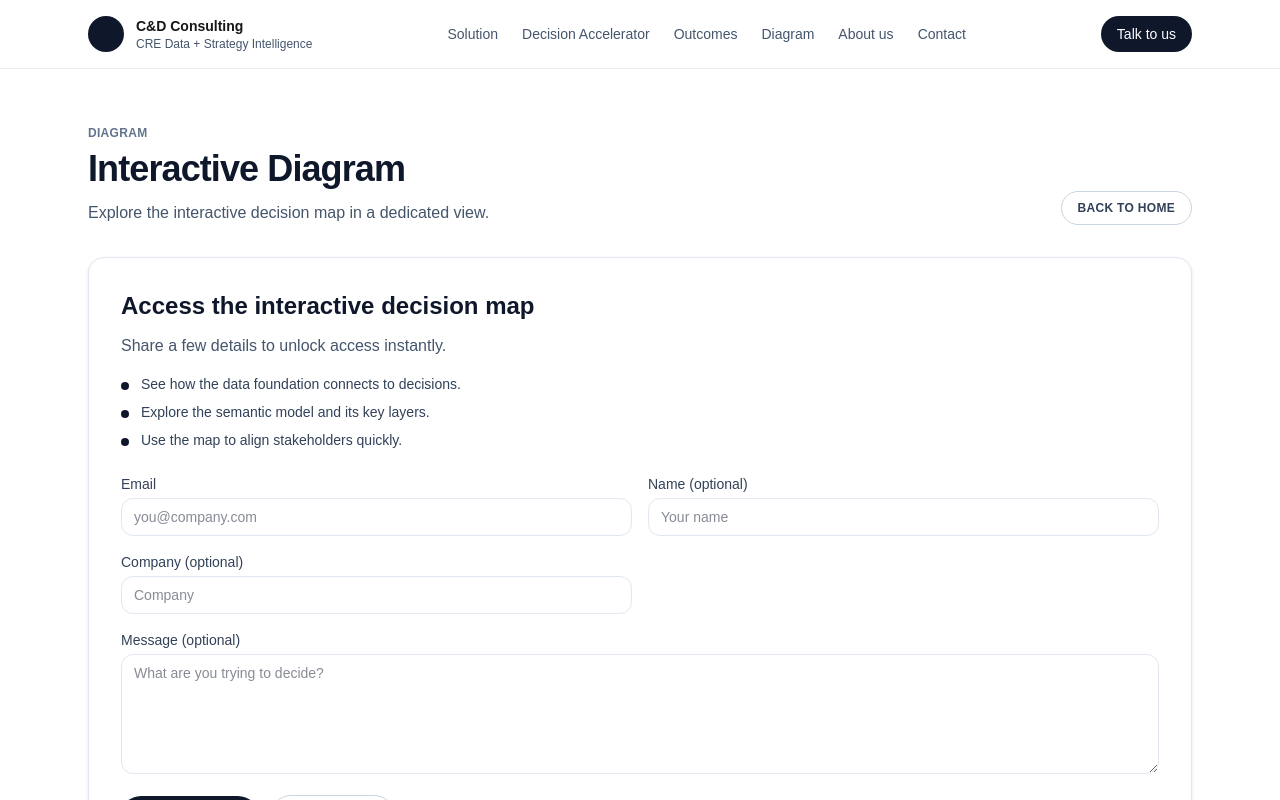
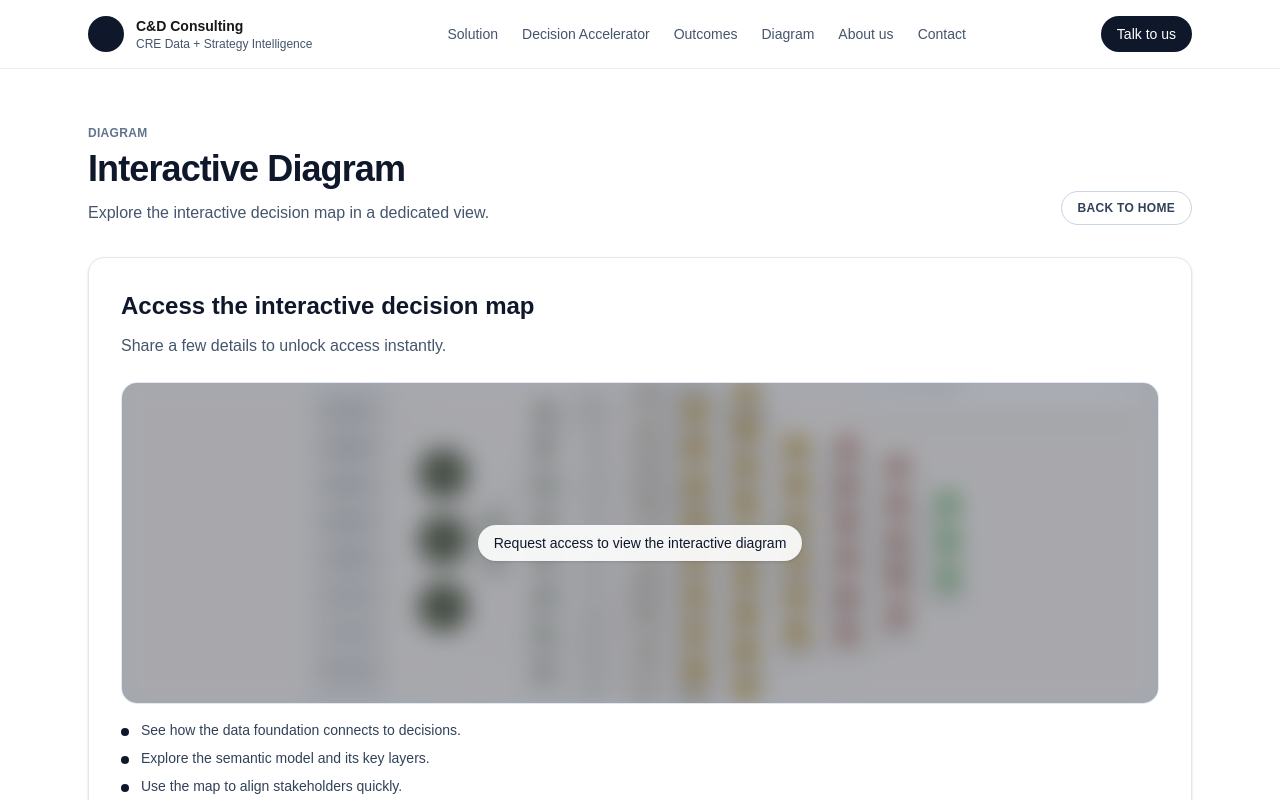
Before and after one commit to gliderhover/cd-consulting-site, a Next.js app: page /diagram in a window 1280 px wide. Shown: the top 800 px of the page. Built offline with nearby package versions, Linux system fonts and the light colour scheme; no server answers.

Commit message:
updated the light gate protection

```diff
--- a/app/diagram/GateForm.tsx
+++ b/app/diagram/GateForm.tsx
@@ -38,7 +38,7 @@ export default function GateForm() {
       const response = await fetch("/api/lead", {
         method: "POST",
         headers: { "Content-Type": "application/json" },
-        credentials: "same-origin",
+        credentials: "include",
         body: JSON.stringify(form),
       });
 
@@ -48,6 +48,10 @@ export default function GateForm() {
       }
 
       setSuccess("Access unlocked. Loading the diagram...");
+      if (typeof window !== "undefined") {
+        window.location.href = "/diagram";
+        return;
+      }
       router.refresh();
     } catch (submitError) {
       setError(submitError instanceof Error ? submitError.message : "Something went wrong.");
--- a/app/diagram/page.tsx
+++ b/app/diagram/page.tsx
@@ -44,6 +44,21 @@ export default function DiagramPage() {
           <p className="mt-3 text-slate-600">
             Share a few details to unlock access instantly.
           </p>
+
+          <div className="mt-6 overflow-hidden rounded-2xl border border-slate-200 bg-slate-100">
+            <div className="relative">
+              <img
+                src="/diagram-preview.png"
+                alt="Diagram preview"
+                className="h-[260px] w-full object-cover blur-md sm:h-[320px]"
+              />
+              <div className="absolute inset-0 flex items-center justify-center bg-slate-900/35">
+                <div className="rounded-full bg-white/90 px-4 py-2 text-sm font-medium text-slate-900 shadow-sm">
+                  Request access to view the interactive diagram
+                </div>
+              </div>
+            </div>
+          </div>
           <ul className="mt-4 space-y-2 text-sm text-slate-700">
             <li className="flex gap-3">
               <span className="mt-2 h-2 w-2 flex-none rounded-full bg-slate-900" />
```
Also changed, not shown: public/diagram-preview.png (added).
